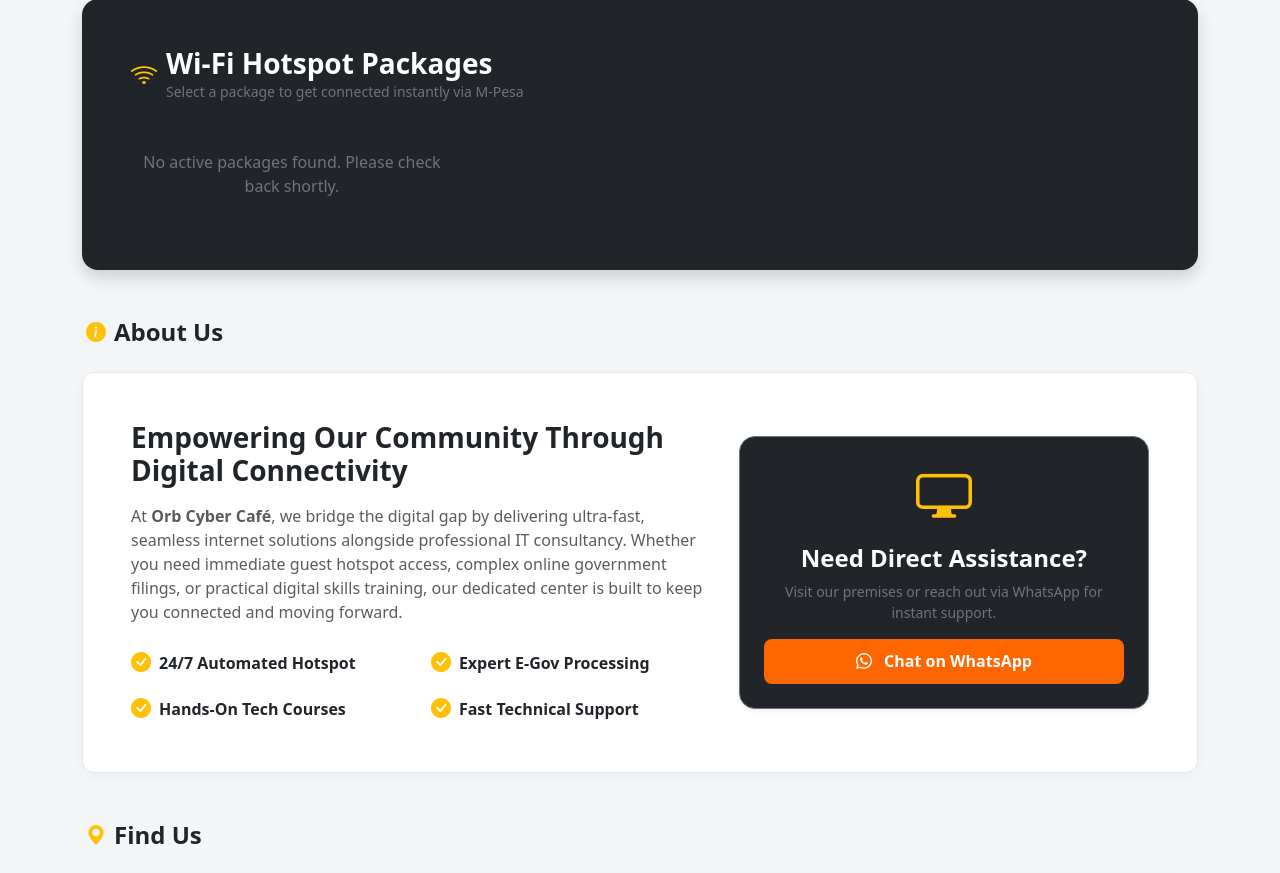
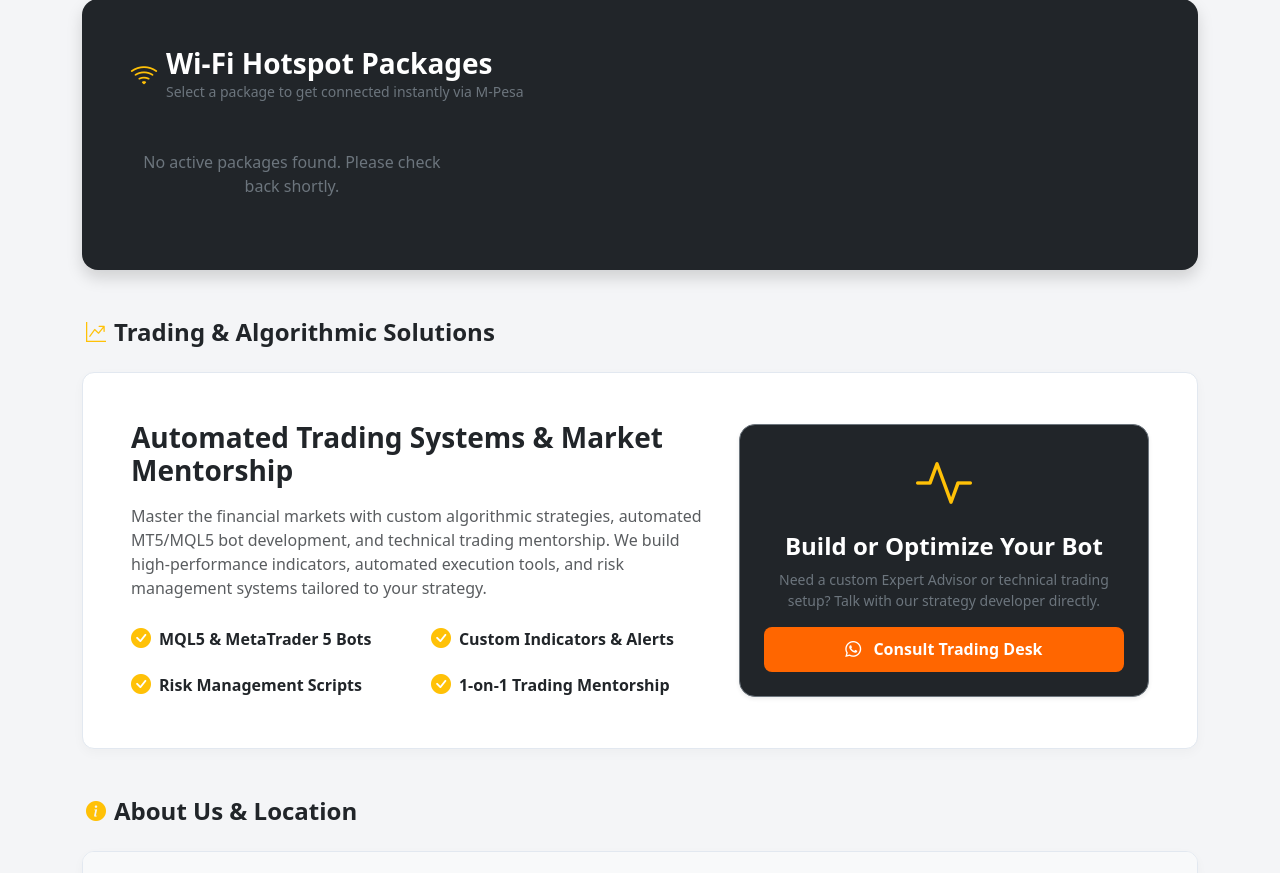
Before and after one commit to maingibiz002-ctrl/orb-cybercafe-portal, a Django app: page / in a window 1280 px wide. Shown: the part 1125-1998 px from the top of the page. Run offline with Django 5.2, Linux system fonts and the light colour scheme; data that the repository does not hold is empty.

Commit message:
add trading

```diff
--- a/templates/home.html
+++ b/templates/home.html
@@ -212,54 +212,54 @@
         </div>
     </section>
 
-    <!-- 4. ABOUT US -->
-    <section id="about" class="mb-5">
+    <!-- 4. TRADING & FINANCIAL MARKETS -->
+    <section id="trading" class="mb-5">
         <div class="d-flex align-items-center gap-2 mb-4 ms-1">
-            <i class="bi bi-info-circle-fill text-warning fs-5"></i>
-            <h2 class="section-title mb-0 text-dark fw-bold fs-4">About Us</h2>
+            <i class="bi bi-graph-up-arrow text-warning fs-5"></i>
+            <h2 class="section-title mb-0 text-dark fw-bold fs-4">Trading & Algorithmic Solutions</h2>
         </div>
 
         <div class="card service-card p-4 p-md-5">
             <div class="row align-items-center g-4">
                 <div class="col-lg-7">
-                    <h3 class="fw-bold mb-3 text-dark">Empowering Our Community Through Digital Connectivity</h3>
+                    <h3 class="fw-bold mb-3 text-dark">Automated Trading Systems & Market Mentorship</h3>
                     <p class="text-muted leading-relaxed mb-4">
-                        At <strong>Orb Cyber Café</strong>, we bridge the digital gap by delivering ultra-fast, seamless internet solutions alongside professional IT consultancy. Whether you need immediate guest hotspot access, complex online government filings, or practical digital skills training, our dedicated center is built to keep you connected and moving forward.
+                        Master the financial markets with custom algorithmic strategies, automated MT5/MQL5 bot development, and technical trading mentorship. We build high-performance indicators, automated execution tools, and risk management systems tailored to your strategy.
                     </p>
                     <div class="row g-3">
                         <div class="col-sm-6">
                             <div class="d-flex align-items-center gap-2">
                                 <i class="bi bi-check-circle-fill text-warning fs-5"></i>
-                                <span class="fw-semibold text-dark">24/7 Automated Hotspot</span>
+                                <span class="fw-semibold text-dark">MQL5 & MetaTrader 5 Bots</span>
                             </div>
                         </div>
                         <div class="col-sm-6">
                             <div class="d-flex align-items-center gap-2">
                                 <i class="bi bi-check-circle-fill text-warning fs-5"></i>
-                                <span class="fw-semibold text-dark">Expert E-Gov Processing</span>
+                                <span class="fw-semibold text-dark">Custom Indicators & Alerts</span>
                             </div>
                         </div>
                         <div class="col-sm-6">
                             <div class="d-flex align-items-center gap-2">
                                 <i class="bi bi-check-circle-fill text-warning fs-5"></i>
-                                <span class="fw-semibold text-dark">Hands-On Tech Courses</span>
+                                <span class="fw-semibold text-dark">Risk Management Scripts</span>
                             </div>
                         </div>
                         <div class="col-sm-6">
                             <div class="d-flex align-items-center gap-2">
                                 <i class="bi bi-check-circle-fill text-warning fs-5"></i>
-                                <span class="fw-semibold text-dark">Fast Technical Support</span>
+                                <span class="fw-semibold text-dark">1-on-1 Trading Mentorship</span>
                             </div>
                         </div>
                     </div>
                 </div>
                 <div class="col-lg-5 text-center">
                     <div class="p-4 rounded-4 bg-dark text-white shadow-sm border border-secondary">
-                        <i class="bi bi-display text-warning display-4 mb-3 d-block"></i>
-                        <h4 class="fw-bold mb-2">Need Direct Assistance?</h4>
-                        <p class="text-secondary small mb-3">Visit our premises or reach out via WhatsApp for instant support.</p>
-                        <a href="https://wa.me/254743634717" target="_blank" class="btn btn-orange-hero w-100">
-                            <i class="bi bi-whatsapp me-2"></i> Chat on WhatsApp
+                        <i class="bi bi-activity text-warning display-4 mb-3 d-block"></i>
+                        <h4 class="fw-bold mb-2">Build or Optimize Your Bot</h4>
+                        <p class="text-secondary small mb-3">Need a custom Expert Advisor or technical trading setup? Talk with our strategy developer directly.</p>
+                        <a href="https://wa.me/254743634717?text=Hi%2C%20I%20am%20interested%20in%20Trading%20Services%20and%20Bot%20Development" target="_blank" class="btn btn-orange-hero w-100">
+                            <i class="bi bi-whatsapp me-2"></i> Consult Trading Desk
                         </a>
                     </div>
                 </div>
@@ -267,18 +267,35 @@
         </div>
     </section>
 
-    <!-- 5. FIND US / LOCATION -->
-    <section id="location">
+    <!-- 5. ABOUT US & LOCATION -->
+    <section id="about" class="mb-5">
         <div class="d-flex align-items-center gap-2 mb-4 ms-1">
-            <i class="bi bi-geo-alt-fill text-warning fs-5"></i>
-            <h2 class="section-title mb-0 text-dark fw-bold fs-4">Find Us</h2>
+            <i class="bi bi-info-circle-fill text-warning fs-5"></i>
+            <h2 class="section-title mb-0 text-dark fw-bold fs-4">About Us & Location</h2>
         </div>
 
         <div class="card service-card overflow-hidden">
+            <!-- Overview Header -->
+            <div class="p-4 p-md-5 bg-light border-bottom">
+                <div class="row align-items-center g-4">
+                    <div class="col-lg-8">
+                        <h3 class="fw-bold mb-3 text-dark">Empowering Our Community Through Digital Connectivity</h3>
+                        <p class="text-muted leading-relaxed mb-0">
+                            At <strong>Orb Cyber Café</strong>, we bridge the digital gap by delivering ultra-fast, seamless internet solutions alongside professional IT consultancy. Whether you need immediate guest hotspot access, complex online government filings, practical digital skills training, or specialized technical consultation, our center is built to keep you connected and moving forward.
+                        </p>
+                    </div>
+                    <div class="col-lg-4 text-lg-end">
+                        <a href="https://wa.me/254743634717" target="_blank" class="btn btn-orange-hero px-4 py-2">
+                            <i class="bi bi-whatsapp me-2"></i> Chat on WhatsApp
+                        </a>
+                    </div>
+                </div>
+            </div>
+
+            <!-- Location Details & Google Map -->
             <div class="row g-0">
-                <!-- Location Details -->
                 <div class="col-lg-4 p-4 p-md-5 bg-white border-end">
-                    <h4 class="fw-bold mb-4 text-dark">Visit Our Office</h4>
+                    <h4 class="fw-bold mb-4 text-dark">Visit Our Premises</h4>
 
                     <div class="d-flex align-items-start gap-3 mb-4">
                         <div class="service-icon-wrapper flex-shrink-0">
@@ -311,7 +328,6 @@
                     </div>
                 </div>
 
-                <!-- Google Map Embed -->
                 <div class="col-lg-8">
                     <div class="h-100 min-vh-300">
                         <iframe
@@ -401,13 +417,3 @@ function setModalData(id, name, price) {
 }
 </script>
 {% endblock %}
-
-{% block scripts %}
-<script>
-function setModalData(id, name, price) {
-    document.getElementById('modal_package_id').value = id;
-    document.getElementById('modal_package_name').value = name;
-    document.getElementById('modal_package_price').value = 'Ksh. ' + price;
-}
-</script>
-{% endblock %}
```
